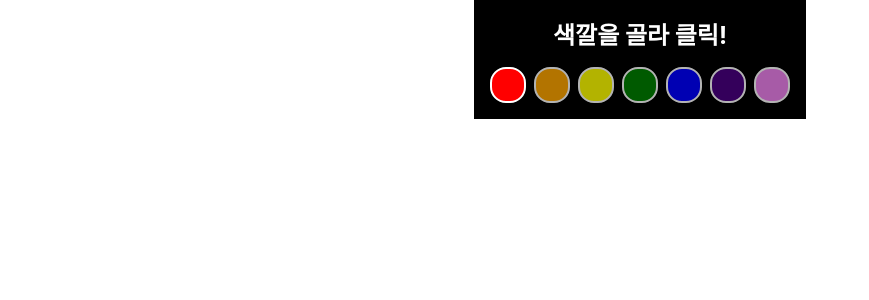
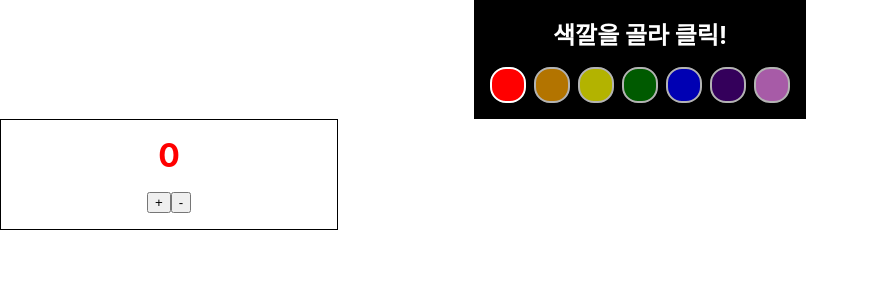
Before and after one commit to seedevk8s/learn-redux2, a React (Create React App) app: page / in a window 1280 px wide. Shown: the top 300 px of the page, without its empty margins (0-869 px from the left). Built offline with nearby package versions, Linux system fonts and the light colour scheme.

Commit message:
팔레트 아래 숫자와 버튼 표시추가

```diff
--- a/src/App.js
+++ b/src/App.js
@@ -2,11 +2,13 @@ import React from 'react';
 import logo from './logo.svg';
 import './App.css';
 import Palette from './components/Palette';
+import Counter from "./components/Counter";
 
 function App() {
   return (
     <div className="App">
       <Palette selected="red" />
+      <Counter value={0} color="red" />
     </div>
   );
 }
--- /dev/null
+++ b/src/components/Counter.css
@@ -0,0 +1,10 @@
+.Counter {
+    border: 1px solid black;
+    padding: 1rem;
+    width: 19rem
+}
+
+.Counter h1 {
+    margin-top: 0;
+    margin-bottom: 1rem;
+}
--- /dev/null
+++ b/src/components/Counter.js
@@ -0,0 +1,14 @@
+import React from 'react';
+import './Counter.css';
+
+const Counter = ({ value, color, onIncrement, onDecrement }) => {
+    return (
+      <div className="Counter">
+          <h1 style={ {color} }>{value}</h1>
+          <button onClick={onIncrement}>+</button>
+          <button onClick={onDecrement}>-</button>
+      </div>
+    );
+};
+
+export default Counter;
```
